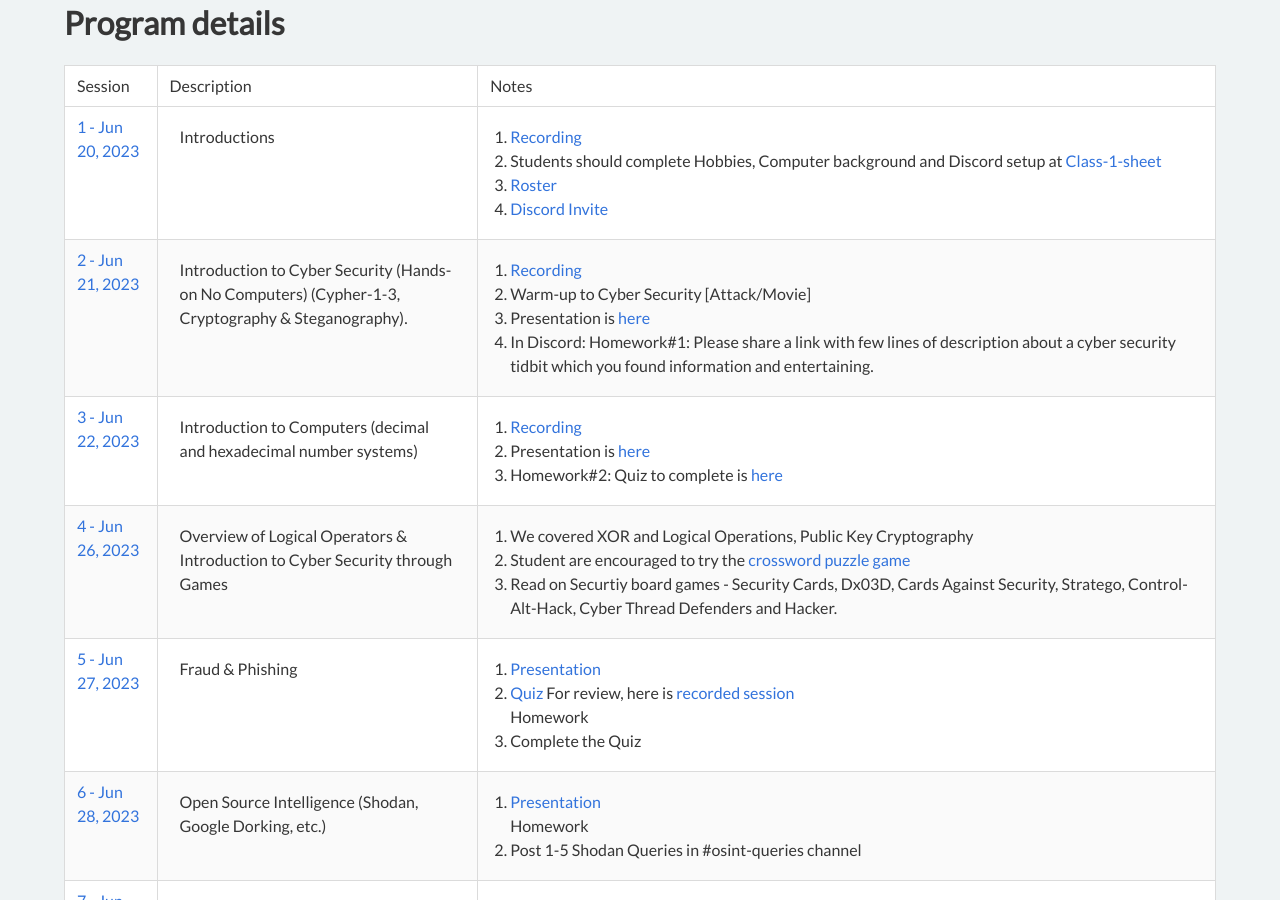
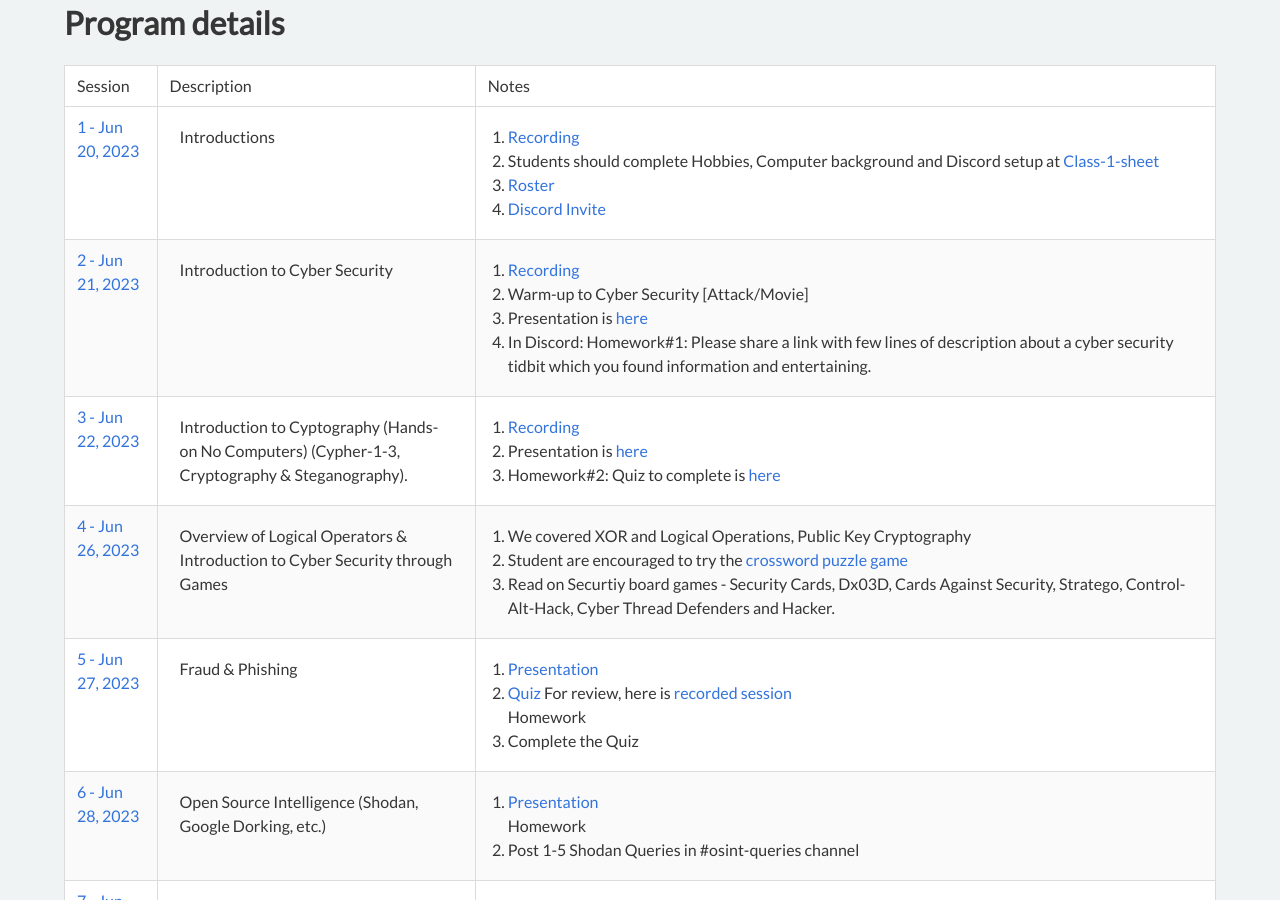
Before and after one commit to cyberdefendersprogram/www-homepage, a Jekyll site: the page built from pages/programs/2022-cyberexplorers-ncat.md, in a window 1280 px wide and 900 px high, scrolled down 1165 px. Built offline with Jekyll 4.4.1, drawn with Linux system fonts in a browser that asks for light colours; nearby versions of some CDN libraries.

Commit message:
Update cyber-explorers-ncat.yml

```diff
--- a/_data/cyber-explorers-ncat.yml
+++ b/_data/cyber-explorers-ncat.yml
@@ -6,14 +6,14 @@
    2. [Roster](https://docs.google.com/spreadsheets/d/1yN3bmLLB_KuESmNqgiDEJgchy83cVZjVzdySJJCL9-s/edit?usp=sharing)
    3. [Discord Invite](https://discord.gg/jZbz2kSD)
 - session: 2 - Jun 21, 2023
-  desc: Introduction to Cyber Security (Hands-on No Computers) (Cypher-1-3, Cryptography & Steganography).
+  desc: Introduction to Cyber Security
   notes: |
     0. [Recording](https://us02web.zoom.us/rec/share/Gj00QOYfhWKAldOkFx2TTCLSY1lkBWqIRhK1b3W7tk7qH5efbVKWB94WZ_lnthBK.N-3gNn7xVl3IDS_z)
     1. Warm-up to Cyber Security [Attack/Movie]
     2. Presentation is [here](https://docs.google.com/presentation/d/1NKlqgbXzO1hHUdM5fr5h7_lNXJH4jskvIOPrHHvNmN4/edit?usp=sharing)
     3. In Discord: Homework#1: Please share a link with few lines of description about a cyber security tidbit which you found information and entertaining.
 - session: 3 - Jun 22, 2023
-  desc: Introduction to Computers (decimal and hexadecimal number systems)
+  desc: Introduction to Cyptography (Hands-on No Computers) (Cypher-1-3, Cryptography & Steganography).
   notes: |
     0. [Recording](https://us02web.zoom.us/rec/share/iF9vVsUneTm7Nkm9aqMZzBEFR8j7QkU8p_YxCaBRIixPlxez4bjUXivL47BxX3tH.o29DpmuVzAipim3X)
     1. Presentation is [here](https://docs.google.com/presentation/d/1bS527xdiflqX7jvsYgmylzznFRqBGbsj72strJu9cBk/edit?usp=sharing)
```
